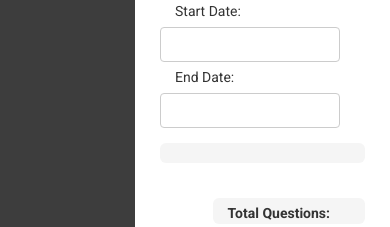
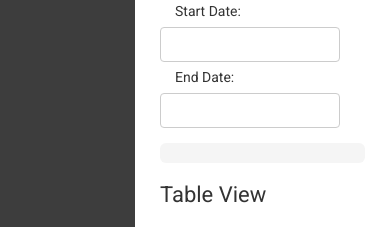
Before and after one commit to swapnil106111/Nalanda_Dashboard, a Django app: a page that uses contentusage/templates/contentusagereport.html in a window 390 px wide. Shown: the part 265-492 px from the top of the page. Run offline with Django 3.2, Linux system fonts and the light colour scheme; some libraries are stand-ins or nearby versions.

Commit message:
Removed total_exercise and total_questions div

```diff
--- a/contentusage/templates/contentusagereport.html
+++ b/contentusage/templates/contentusagereport.html
@@ -83,11 +83,7 @@
                         <input class="daterangepickerenddate" name="daterange">
                     </div>
                 </div>
-                <div class="report-breadcrumb col-md-7">
-                </div>
-                <div class="totalquestions-breadcrumb col-md-5 pull-right">
-                    <!-- <strong>Total Exercises:</strong><label id="totalExercise"></label> -->
-                    <strong>Total Questions:</strong><label id="totalQ"></label>
+                <div class="report-breadcrumb">
                 </div>
                 <div class="report-content">
                     <div class="table-view report-view report-view-1">
```
